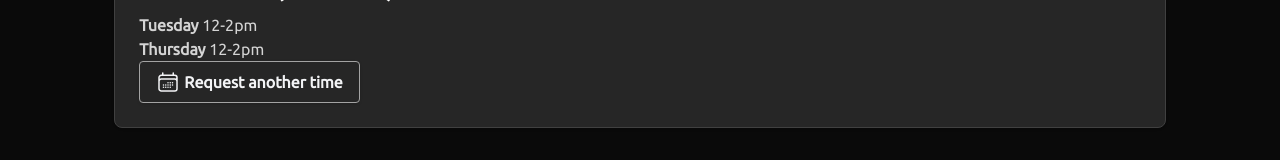
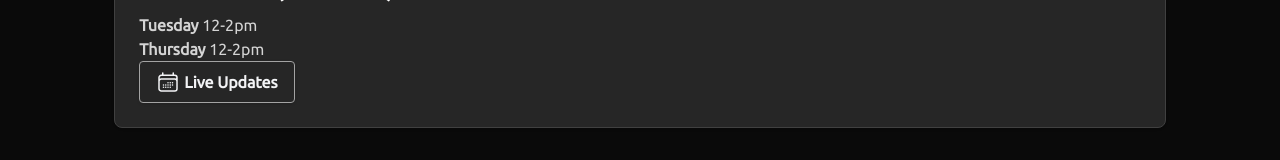
Before and after one commit to kbuffardi/kbuffardi.github.io, a Next.js app: page / in a window 1280 px wide. Shown: the part 267-427 px from the top of the page. Built offline with nearby package versions, Linux system fonts and the light colour scheme.

Commit message:
Change outlook appointments to Faculty Office Hours page

```diff
--- a/src/app/page.tsx
+++ b/src/app/page.tsx
@@ -42,9 +42,9 @@ export default function Home() {
                 <p><span className="font-bold">Tuesday</span><span className="font-thin">&nbsp;12-2pm</span></p>
                 <p><span className="font-bold">Thursday</span><span className="font-thin">&nbsp;12-2pm</span></p>
                 <p>
-                  <a href="https://outlook.office.com/bookwithme/user/323bef193abc40cdb331abf40d27b9b0@csuchico.edu/meetingtype/SVRwCe7HMUGxuT6WGxi68g2?anonymous&ep=mlink" target='_blank'>
+                  <a href="https://www.csuchico.edu/csci/faculty-office-hours/index.shtml" target='_blank'>
                     <button className="bg-neutral-800 hover:bg-neutral-700 text-gray-100 font-semibold py-2 px-4 border border-neutral-400 rounded shadow inline-flex items-center">
-                    <CalendarDaysIcon className='h-6 w-6 mr-1'/><span>Request another time</span>
+                    <CalendarDaysIcon className='h-6 w-6 mr-1'/><span>Live Updates</span>
                   </button>
                 </a>
                 </p>
```
